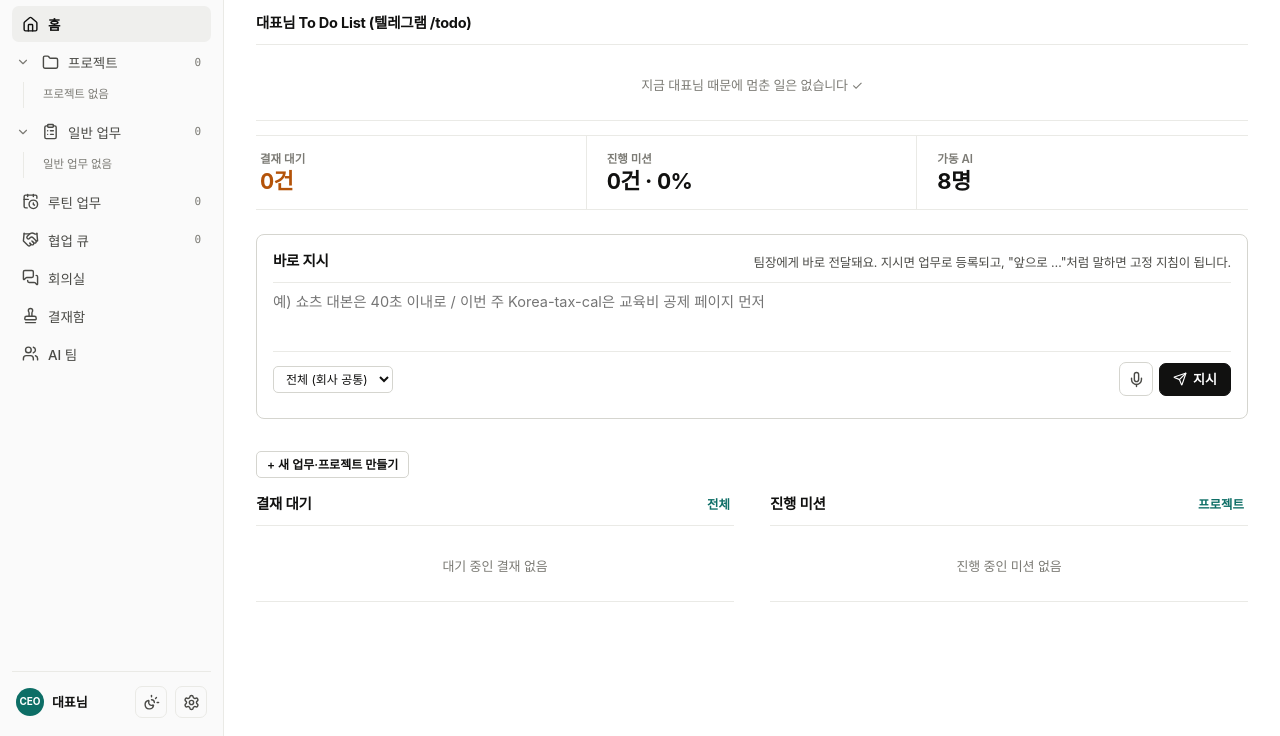
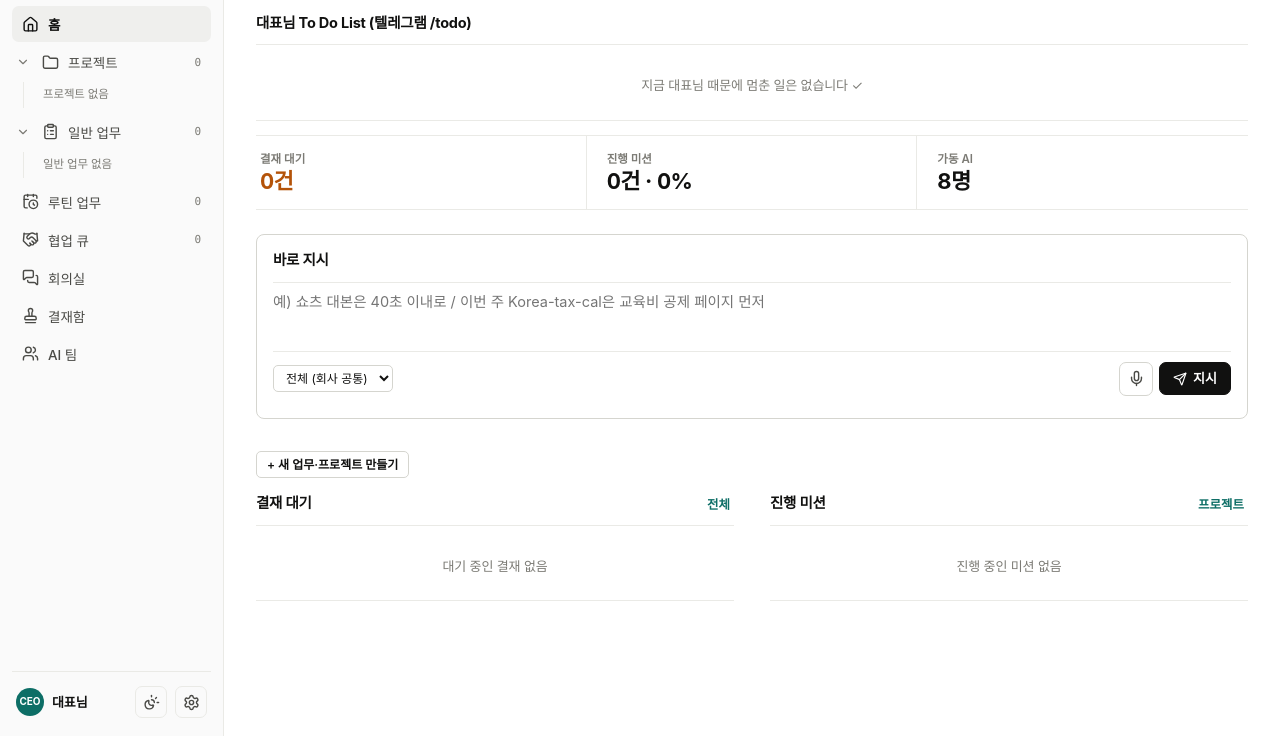
Before and after one commit to alpinu83/ai-ceo-hub, a website: page public/index.html in a window 1280 px wide. Shown: the part 64-800 px from the top of the page. Drawn offline with nearby package versions, Linux system fonts and the light colour scheme; no server answers; a web font is replaced by a local one.

Commit message:
merge(it-team): CEO approved PR #62
홈 화면 "바로 지시" 카드 제목 아래의 "팀장에게 바로 전달돼요…" 안내 문구(span.routine-sub) 한 줄만 삭제. public/index.html 외 변경 없음.

```diff
--- a/public/index.html
+++ b/public/index.html
@@ -145,7 +145,6 @@
           <div class="card composer-card" id="quick-order-sheet">
             <div class="card-head">
               <h2 class="card-title">바로 지시</h2>
-              <span class="routine-sub">팀장에게 바로 전달돼요. 지시면 업무로 등록되고, "앞으로 …"처럼 말하면 고정 지침이 됩니다.</span>
             </div>
             <form id="quick-order-form" class="composer-form">
               <textarea id="quick-order-text" rows="2" placeholder="예) 쇼츠 대본은 40초 이내로 / 이번 주 Korea-tax-cal은 교육비 공제 페이지 먼저" required></textarea>
```
